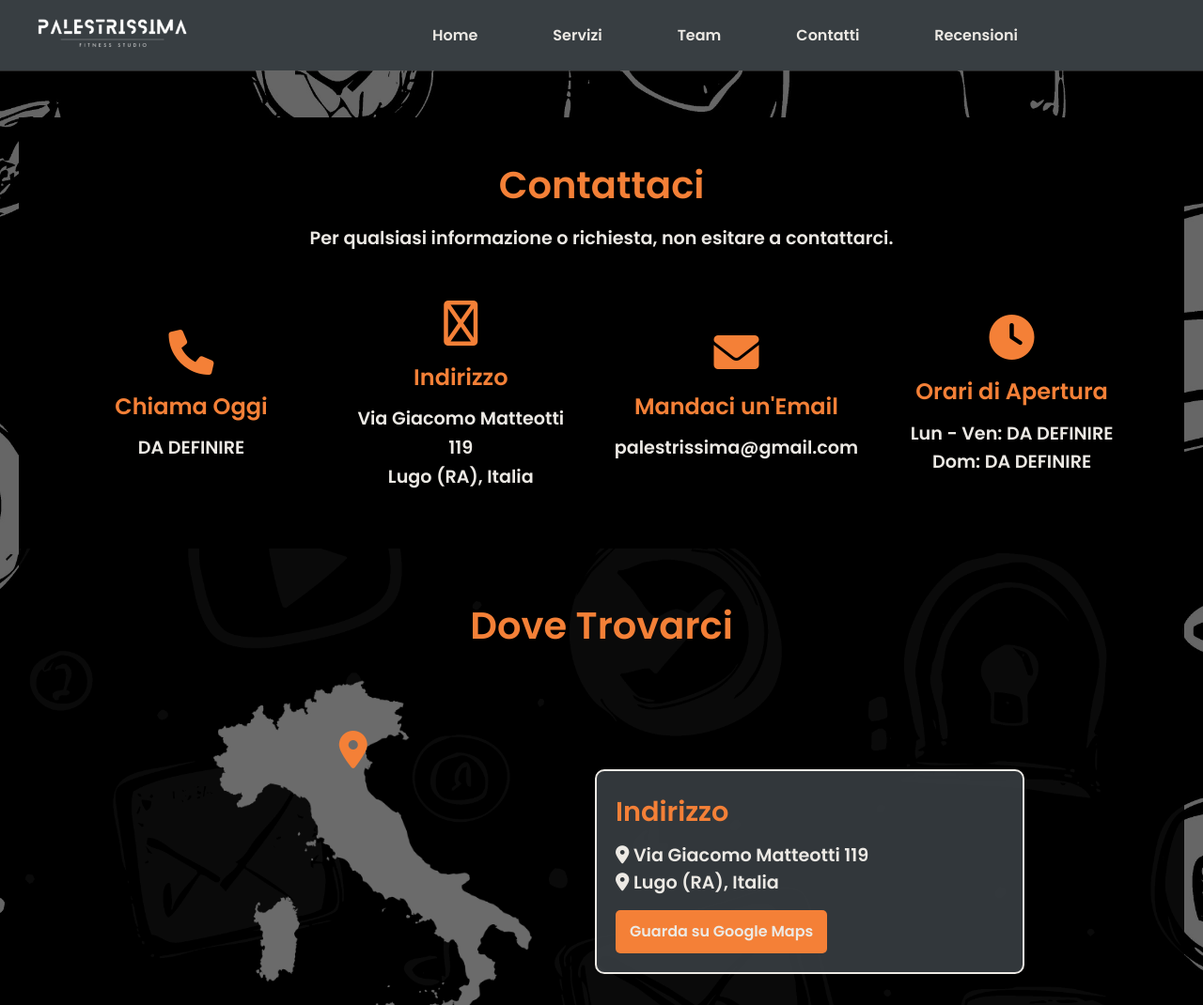
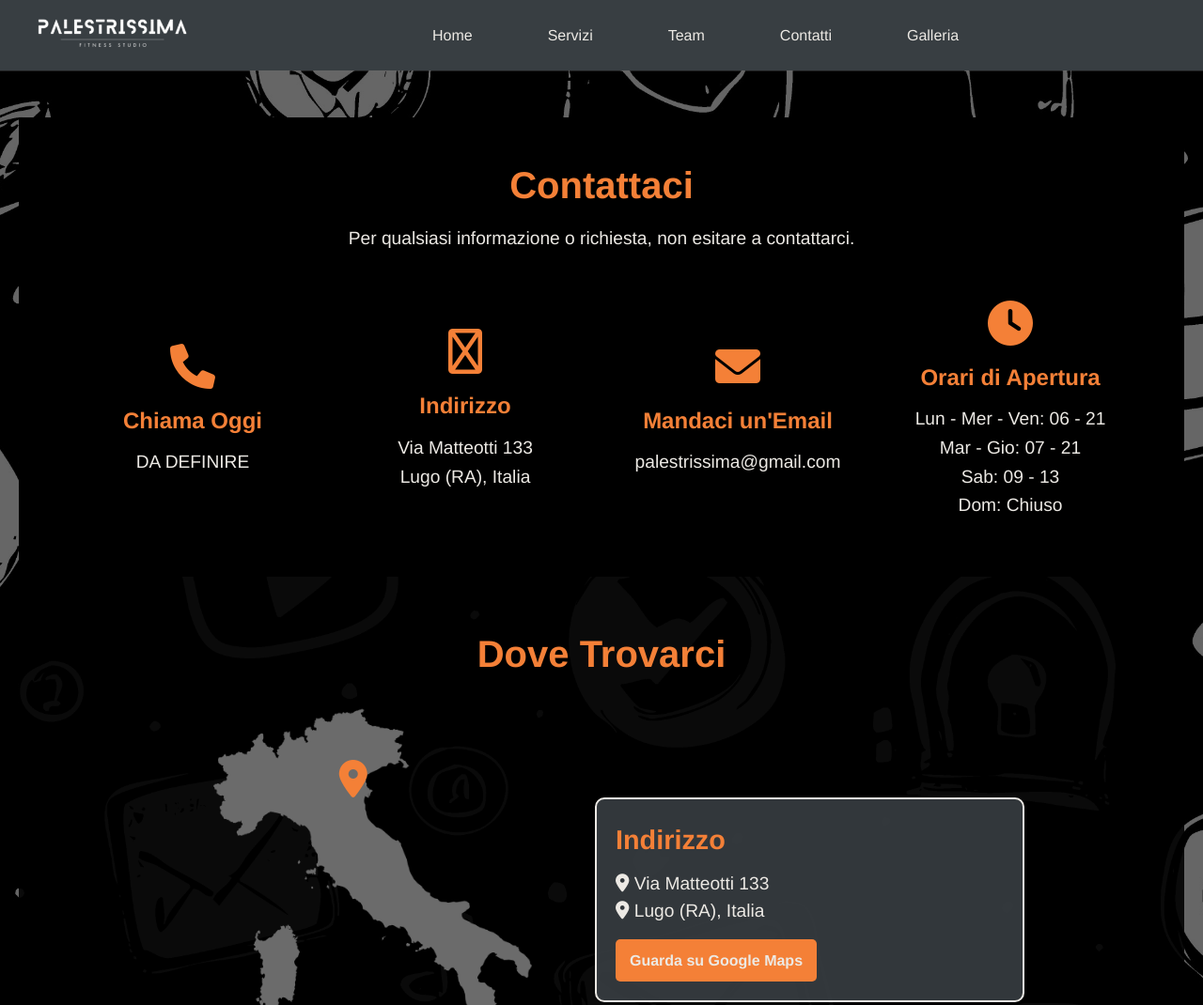
Before and after one commit to MartyCeres/Palestrissima, a plain HTML site: page Contatti.html in a window 1280 px wide. Shown: the top 1070 px of the page at 94% size. Drawn offline with Linux system fonts and the light colour scheme.

Commit message:
Modifiche varie

```diff
--- a/Contatti.html
+++ b/Contatti.html
@@ -20,7 +20,7 @@
                 <li><a href="Servizi.html">Servizi</a></li>
                 <li><a href="#team">Team</a></li>
                 <li><a href="Contatti.html">Contatti</a></li>
-                <li><a href="Recensioni.html">Recensioni</a></li>
+                <li><a href="#">Galleria</a></li>
             </ul>
         </nav>
     </header>
@@ -47,7 +47,7 @@
             <div class="contact-box">
                 <i class="fa-duotone fa-regular fa-location-dot"></i>
                 <h3>Indirizzo</h3>
-                <p>Via Giacomo Matteotti 119</p>
+                <p>Via Matteotti 133</p>
                 <p>Lugo (RA), Italia</p>
             </div>
 
@@ -62,8 +62,10 @@
             <div class="contact-box">
                 <i class="fas fa-clock"></i>
                 <h3>Orari di Apertura</h3>
-                <p>Lun - Ven: DA DEFINIRE</p>
-                <p>Dom: DA DEFINIRE</p>
+                <p>Lun - Mer - Ven: 06 - 21</p>
+                <p>Mar - Gio: 07 - 21</p>
+                <p>Sab: 09 - 13</p>
+                <p>Dom: Chiuso</p>
             </div>
         </div>
 
@@ -87,9 +89,9 @@
             <!-- Riquadro delle informazioni -->
             <div class="contact-info-box">
                 <h3>Indirizzo</h3>
-                <p> <i class="fas fa-map-marker-alt"></i> Via Giacomo Matteotti 119</p>
+                <p> <i class="fas fa-map-marker-alt"></i> Via Matteotti 133</p>
                 <p> <i class="fas fa-map-marker-alt"></i> Lugo (RA), Italia</p>
-                <a href="https://www.google.com/maps/place/Via+Giacomo+Matteotti,+119,+48022+Lugo+RA/@44.4181284,11.9151023,17z/data=!3m1!4b1!4m6!3m5!1s0x477e0325f89e802b:0x29d4cf718d128b1e!8m2!3d44.4181246!4d11.9176772!16s%2Fg%2F11c5n468w0?entry=ttu&g_ep=EgoyMDI1MDIwNS4xIKXMDSoJLDEwMjExMjMzSAFQAw%3D%3D" target="_blank" class="map-link">
+                <a href="https://maps.app.goo.gl/RFEngwySkhWRdxCK8" target="_blank" class="map-link">
                 Guarda su Google Maps
                 </a>
             </div>
@@ -139,7 +141,7 @@
                 <h3>Contatti</h3>
                 <p>Telefono: DA  DEFINIRE</p>
                 <p>Email: palestrissima@gmail.com</p>
-                <p>Indirizzo: Via Giacomo Matteotti 119, Lugo (RA), Italia</p>
+                <p>Indirizzo: Via Matteotti 133, Lugo (RA), Italia</p>
             </div>
             <div class="footer-section">
                 <h3>Link Utili</h3>
--- a/style_Contatti.css
+++ b/style_Contatti.css
@@ -20,8 +20,9 @@
 
 /* Corpo e font */
 body {
-    font-family: 'Poppins', sans-serif;
+    font-family: 'Helvetica', Arial, sans-serif;
     line-height: 1.6;
+    padding-top: 75px;
 }
 
 /* Header */
@@ -32,6 +33,11 @@ header {
     display: flex;
     justify-content: space-between;
     align-items: center;
+    position: fixed;
+    top: 0;
+    left: 0;
+    width: 100%;
+    z-index: 1000;
 }
 
 /* Logo */
@@ -54,9 +60,10 @@ header nav {
 header nav ul {
     list-style: none;
     display: flex;
-    justify-content: flex-start;
+    justify-content: center;
     align-items: center;
     padding: 0;
+    margin: 0;
 }
 
 header nav ul li {
--- a/style_Servizi.css
+++ b/style_Servizi.css
@@ -20,8 +20,9 @@
 
 /* Corpo e font */
 body {
-    font-family: 'Poppins', sans-serif;
+    font-family: 'Helvetica', Arial, sans-serif;
     line-height: 1.6;
+    padding-top: 75px;
 }
 
 /* Header */
@@ -32,6 +33,11 @@ header {
     display: flex;
     justify-content: space-between;
     align-items: center;
+    position: fixed;
+    top: 0;
+    left: 0;
+    width: 100%;
+    z-index: 1000;
 }
 
 /* Logo */
@@ -54,9 +60,10 @@ header nav {
 header nav ul {
     list-style: none;
     display: flex;
-    justify-content: flex-start;
+    justify-content: center;
     align-items: center;
     padding: 0;
+    margin: 0;
 }
 
 header nav ul li {
--- a/styles.css
+++ b/styles.css
@@ -20,8 +20,9 @@
 
 /* Corpo e font */
 body {
-    font-family: 'Poppins', sans-serif;
+    font-family: 'Helvetica', Arial, sans-serif;
     line-height: 1.6;
+    padding-top: 75px;
 }
 
 /* Header */
@@ -32,6 +33,11 @@ header {
     display: flex;
     justify-content: space-between;
     align-items: center;
+    position: fixed;
+    top: 0;
+    left: 0;
+    width: 100%;
+    z-index: 1000;
 }
 
 /* Logo */
@@ -54,9 +60,10 @@ header nav {
 header nav ul {
     list-style: none;
     display: flex;
-    justify-content: flex-start;
+    justify-content: center;
     align-items: center;
     padding: 0;
+    margin: 0;
 }
 
 header nav ul li {
@@ -123,7 +130,7 @@ header nav ul li a:hover {
 }
 
 .hero h2 {
-    font-size: 4.5rem;
+    font-size: 3.5rem;
 }
 
 .hero p {
@@ -205,52 +212,6 @@ header nav ul li a:hover {
 }
 
 
-/* Testimonianze
-.testimonianze {
-    text-align: center;
-    padding: 2rem 0;
-}
-
-.testimonianza {
-    margin-bottom: 1.5rem;
-    font-style: italic;
-}
-*/
-
-/* Contatti
-.contatti {
-    background-color: #333;
-    color: #fff;
-    padding: 2rem 0;
-    text-align: center;
-}
-
-.contatti form {
-    margin-top: 20px;
-}
-
-.contatti input, .contatti textarea {
-    width: 80%;
-    padding: 10px;
-    margin: 10px 0;
-    border: none;
-    border-radius: 5px;
-}
-
-.contatti button {
-    padding: 10px 20px;
-    background-color: #ff6600;
-    border: none;
-    color: white;
-    border-radius: 5px;
-    cursor: pointer;
-}
-
-.contatti button:hover {
-    background-color: #e55b00;
-}
-*/
-
 /* Footer */
 footer {
     background-color: #383E42; /* Colore di sfondo */
```
Also changed, not shown: Index.html (+4 -26 lines), Servizi.html (+6 -5 lines).
